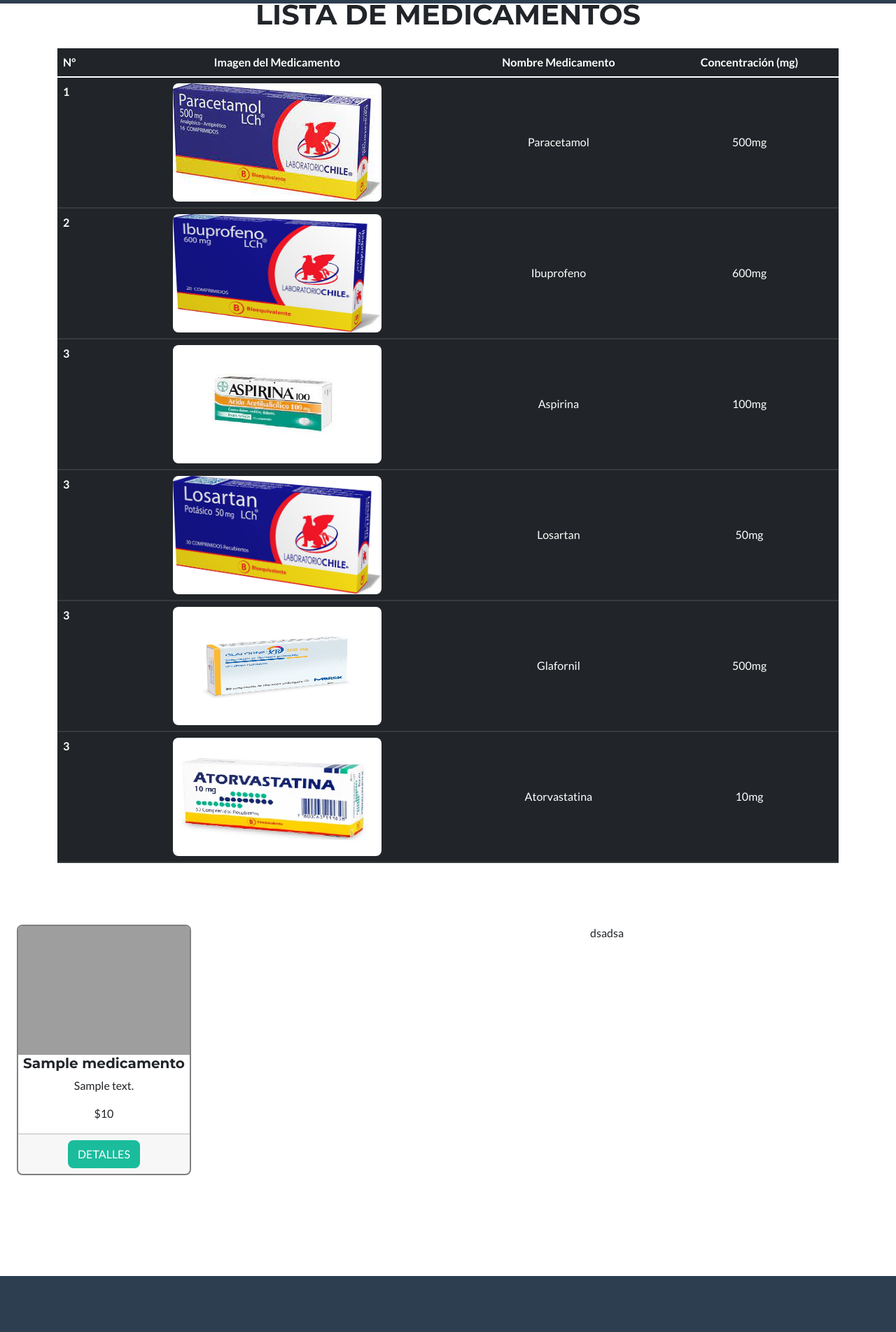
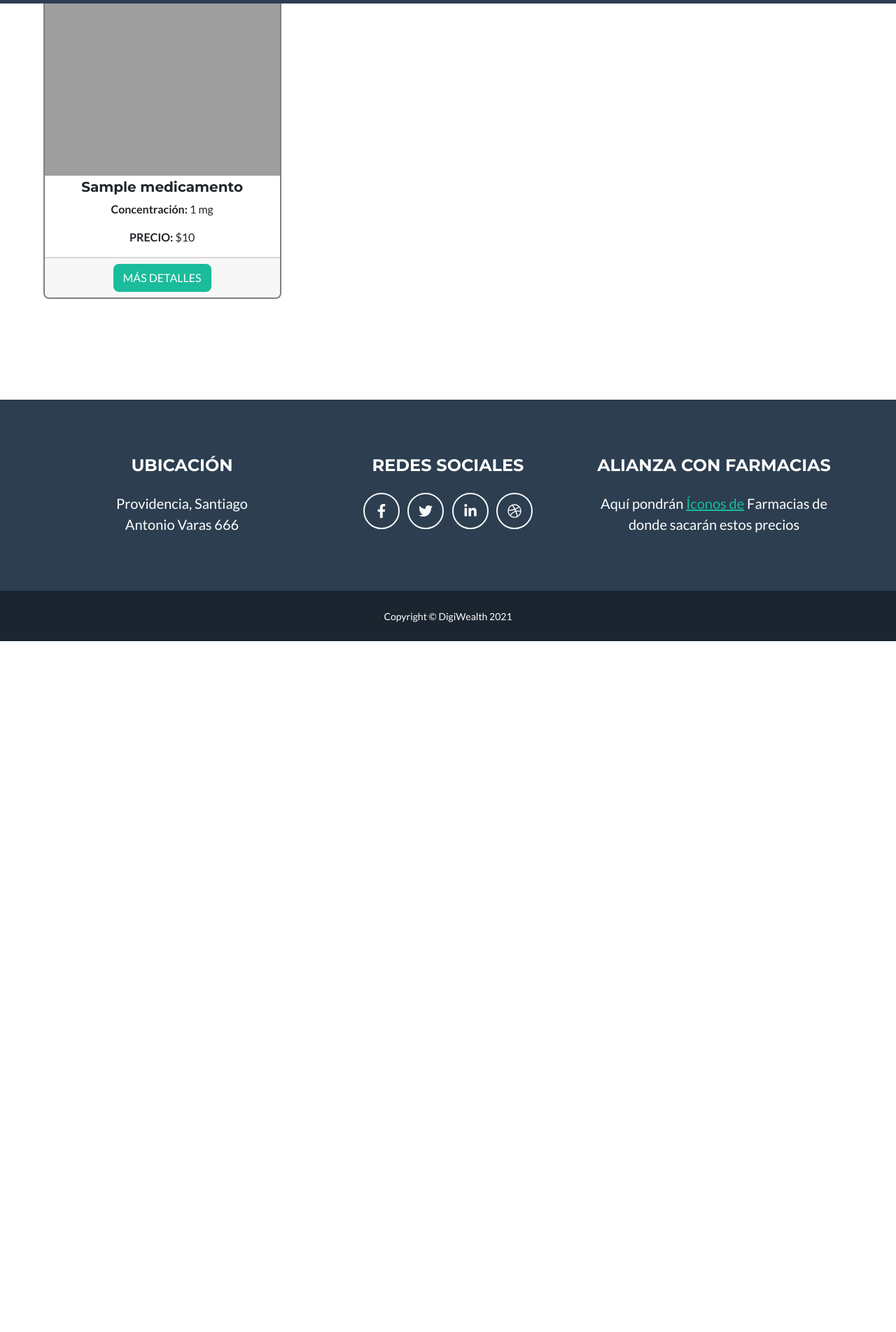
Before and after one commit to BlackMirror320/Proyecto_Sanna, a Django app: page /medicamentos in a window 1280 px wide. Shown: the part 147-2050 px from the top of the page at 70% size. After the commit the page ends 1063 px from the top, so only its background shows below. Run offline with Django 3.2, Linux system fonts and the light colour scheme; tables that the repository leaves empty hold one stand-in row (values such as "Sample post"); some libraries are stand-ins or nearby versions; grey boxes are pictures that could not be loaded.

Commit message:
Ahora hay concentracion y presentacion

```diff
--- a/myvenv/sanna/blog/forms.py
+++ b/myvenv/sanna/blog/forms.py
@@ -43,7 +43,23 @@
             'stock': forms.TextInput(
                 attrs={
                     'class': 'form-control',
-                    'placeholder': 'Ingrese su Dirección',
+                    'placeholder': 'Ingrese Stock',
+                    'type': 'number',
+                    'min': '0',
+                }
+            ),
+            'concentracion': forms.TextInput(
+                attrs={
+                    'class': 'form-control',
+                    'placeholder': 'Ingrese la Concentracion',
+                    'type': 'number',
+                    'min': '0',
+                }
+            ),
+            'concentracion': forms.TextInput(
+                attrs={
+                    'class': 'form-control',
+                    'placeholder': 'Ingrese la Concentracion',
                     'type': 'number',
                     'min': '0',
                 }
--- a/myvenv/sanna/blog/models.py
+++ b/myvenv/sanna/blog/models.py
@@ -19,20 +19,20 @@
         return self.title
 
 # Create your models here.
-#Tabla Medicamento
 class Medicamento(models.Model):
-    	id_medicamento = models.AutoField(primary_key=True)
-    	nombre_medicamento = models.CharField(max_length=40)
-    	descripcion = models.TextField()
-    	precio = models.IntegerField()
-    	url = models.ImageField(default='not_found')
-    	stock = models.IntegerField(default=0)
-    	bioequivalente = models.ForeignKey('Bioequivalente', on_delete=models.CASCADE,default='')
-#        id_farmacia_fk = models.ForeignKey('Farmacia', on_delete=models.CASCADE,default='')
-    	class Meta:
-        	db_table = "medicamento"
-    	def __str__(self):
-        	return "id_medicamento:"+id_medicamento+", nombre_medicamento"+nombre_medicamento+", descripcion"+descripcion+", precio"+precio+", url"+url
+    id_medicamento = models.AutoField(primary_key=True)
+    nombre_medicamento = models.CharField(max_length=40)
+    descripcion = models.TextField()
+    precio = models.IntegerField()
+    stock = models.IntegerField(default=0)
+    concentracion = models.IntegerField()
+    presentacion = models.IntegerField()
+    url = models.ImageField(default='not_found')
+    bioequivalente = models.ForeignKey('Bioequivalente', on_delete=models.CASCADE,default='')
+    class Meta:
+        db_table = "medicamento"
+    def __str__(self):
+        return "id_medicamento:"+id_medicamento+", nombre_medicamento"+nombre_medicamento+", descripcion"+descripcion+", precio"+precio+", url"+url+", concentracion"+concentracion+", presentacion"+presentacion
 
 
 
@@ -57,7 +57,19 @@
 #        return "id_farmacia:"+id_farmacia+", nombre_farmacia"+nombre_farmacia+", rut_farmacia"+rut_farmacia+", direccion_farmacia"+direccion_farmacia
 
 
-#id
-#nombre
-#rut
-#direccion
+
+##Tabla Medicamento
+#class Medicamento(models.Model):
+#    	id_medicamento = models.AutoField(primary_key=True)
+#    	nombre_medicamento = models.CharField(max_length=40)
+#    	descripcion = models.TextField()
+#    	precio = models.IntegerField()
+##        concentracion = models.IntegerField()
+#    	url = models.ImageField(default='not_found')
+#    	stock = models.IntegerField(default=0)
+#    	bioequivalente = models.ForeignKey('Bioequivalente', on_delete=models.CASCADE,default='')
+##        id_farmacia_fk = models.ForeignKey('Farmacia', on_delete=models.CASCADE,default='')
+#    	class Meta:
+#        	db_table = "medicamento"
+#    	def __str__(self):
+#        	return "id_medicamento:"+id_medicamento+", nombre_medicamento"+nombre_medicamento+", descripcion"+descripcion+", precio"+precio+", url"+url
--- a/myvenv/sanna/blog/templates/Credenciales/loginPage.html
+++ b/myvenv/sanna/blog/templates/Credenciales/loginPage.html
@@ -73,9 +73,11 @@
                         <div class="container col-lg-6">
                             <p style="color: white;">Olvidó su contraseña? <a href="{% url 'password_reset'%}">Actualiza tu contraseña!</a></p>
                         </div>
+                        <div class="text-center">
                         {% for message in messages %}
-                        <p><b>{{message}}</b></p>
+                        <h4><b>{{message}}</b></h4>
                         {% endfor %}
+                        </div>
                         </form>
                     </div>
     </body>
--- a/myvenv/sanna/blog/templates/ListaMedicamentos/admin_medicamento.html
+++ b/myvenv/sanna/blog/templates/ListaMedicamentos/admin_medicamento.html
@@ -53,8 +53,11 @@
                         <tr>
                             <th>NOMBRE</th>
                             <th>PRECIO</th>
+                            <th>STOCK</th>
                             <th>DESCRIPCIÓN</th>
                             <th>BIOEQUIVALENCIA</th>
+                            <th>CONCENTRACIÓN</th>
+                            <th>PRESENTACIÓN</th>
                             <th>IMAGEN MEDICAMENTO</th>
                             <th colspan="2">ACCIONES</th>
                         </tr>
@@ -62,8 +65,11 @@
                         <tr>
                             <td>{{med.nombre_medicamento}}</td>
                             <td><center>${{med.precio}}</center></td>
+                            <td><center>{{med.stock}}</center></td>
                             <td>{{med.descripcion}}</td>
                             <td><center>{{med.bioequivalente}}</center></td>
+                            <td><center>{{med.concentracion}}</center></td>
+                            <td><center>{{med.presentacion}}</center></td>
                             <td><center><img src="/media/{{med.url}}" width="50"></center></td>
                             <td>
                                 <center><a href="/edita_medicamento/{{med.id_medicamento}}"> | <i class="fas fa-pencil-alt"></i> | </a></center>
--- a/myvenv/sanna/blog/templates/ListaMedicamentos/medicamentos.html
+++ b/myvenv/sanna/blog/templates/ListaMedicamentos/medicamentos.html
@@ -45,72 +45,28 @@
             </div>
         </div>
     </nav><br><br><br><br><br><br>
-    <div class="container d-flex align-items-center flex-column">
-      <h1 class="text-uppercase mb-0">Lista de Medicamentos</h1><br>
-        <table class="table table-dark font-weight-bold">
-            <thead>
-              <tr>
-                <th scope="col">N°</th>
-                <th scope="col"><center>Imagen del Medicamento</center></th>
-                <th scope="col"><center>Nombre Medicamento</center></th>
-                <th scope="col"><center>Concentración (mg)</center></th>
-              </tr>
-            </thead>
-            <tbody>
-              <tr>
-                <th scope="row">1</th>
-                <td><center><img class="rounded" src="{% static 'img/meds_mas_comprados/paracetamol.jpg' %}" height="169" width="298"></center></td>
-                <td><br><br><br><center>Paracetamol</center></td>
-                <td><br><br><br><center>500mg</center></td>
-              </tr>
-              <tr>
-                <th scope="row">2</th>
-                <td><center><img class="rounded" src="{% static 'img/meds_mas_comprados/Ibuprofeno_600MG_20C_BE_HD.jpg'%}" height="169" width="298"></center></td>
-                <td><br><br><br><center>Ibuprofeno</center></td>
-                <td><br><br><br><center>600mg</center></td>
-              </tr>
-              <tr>
-                <th scope="row">3</th>
-                <td><center><img class="rounded" src="{% static 'img/meds_mas_comprados/aspirina.jpg' %}" height="169" width="298"></center></td>
-                <td><br><br><br><center>Aspirina</center></td>
-                <td><br><br><br><center>100mg</center></td>
-              </tr>
-              <tr>
-                <th scope="row">3</th>
-                <td><center><img class="rounded" src="{% static 'img/meds_mas_comprados/Losartan_50MG_30C_BE_HD.jpg' %}" height="169" width="298"></center></td>
-                <td><br><br><br><center>Losartan</center></td>
-                <td><br><br><br><center>50mg</center></td>
-              </tr>
-              <tr>
-                <th scope="row">3</th>
-                <td><center><img class="rounded" src="{% static 'img/meds_mas_comprados/metformina.jpg' %}" height="169" width="298"></center></td>
-                <td><br><br><br><center>Glafornil</center></td>
-                <td><br><br><br><center>500mg</center></td>
-              </tr>
-              <tr>
-                <th scope="row">3</th>
-                <td><center><img class="rounded" src="{% static 'img/meds_mas_comprados/atorvastatina.jpg' %}" height="169" width="298"></center></td>
-                <td><br><br><br><center>Atorvastatina</center></td>
-                <td><br><br><br><center>10mg</center></td>
-              </tr>
-            </tbody>
-          </table>
-    </div><br><br><br>
+
 
     {% block content %}
-      <div class="container row">
-        <div class="col-9">
+      <div class="container row" style="margin-left: 2%; margin-right: 2%;">
+        <div class="col-12">
           <div class="row">
               {% for med in medicamentos %}
                 <div class="col-md-3 col-sm-12 col-lg-4">
                   <div class="card" style="width: 100%; border-style: solid; border-color:gray">
                     <img src="/media/{{med.url}}" style="width:100%;" class="card-img-top" alt="{{med.nombre_medicamento}}"/>
-                    <h5 class="card-title text-center"> {{med.nombre_medicamento}}</h5>
-                    <p class="card-text text-center"> {{med.descripcion}}</p>
-                    <p class="card-text text-center"> ${{med.precio}}</p>
+                    <h5 class="card-title text-center pt-1"> {{med.nombre_medicamento}}</h5>
+                    <p class="card-text text-center"><strong>Concentración:</strong> {{med.concentracion}} mg</p>
+                    <p class="card-text text-center"> <strong>PRECIO:</strong> ${{med.precio}}</p>
+                    {% if user.is_superuser %}
                     <div class="card-footer text-center">
                       <!--<a href="/vista_medicamento.html/{{med.id_medicamento}}" class="btn btn-primary">DETALLES</a>-->
-                      <a href="{% url 'vista_medicamento' med.id_medicamento  %}" class="btn btn-primary">DETALLES</a>
+                      <a href="{% url 'admin_medicamento' %}" class="btn btn-primary">ADMINISTRAR</a>
+                    </div>
+                    {% endif %}
+                    <div class="card-footer text-center">
+                      <!--<a href="/vista_medicamento.html/{{med.id_medicamento}}" class="btn btn-primary">DETALLES</a>-->
+                      <a href="{% url 'vista_medicamento' med.id_medicamento  %}" class="btn btn-primary">MÁS DETALLES</a>
                     </div>
                   </div>
 
@@ -118,17 +74,8 @@
               {% endfor %}
           </div>
         </div>
-
-        <div class="col-3">
-dsadsa
-        </div>
       </div>
       {% endblock %}
-
-
-
-
-
           <br><br><br><br><br><br>
           {% include "footer.html" %}
     </body>
```
Also changed, not shown: myvenv/sanna/blog/templates/ListaMedicamentos/crea_medicamento.html (+11 -3 lines), myvenv/sanna/blog/templates/ListaMedicamentos/edita_medicamento.html (+8 -0 lines), myvenv/sanna/blog/migrations/0001_initial.py, myvenv/sanna/blog/migrations/0002_alter_post_text.py (deleted), myvenv/sanna/blog/migrations/0003_auto_20210630_2044.py (deleted), myvenv/sanna/blog/static/img/media/140518490_1164018507385747_6901526401459976397_n.png (added), myvenv/sanna/blog/static/img/media/140887457_1164018500719081_58355588886953528_n.png (added).
